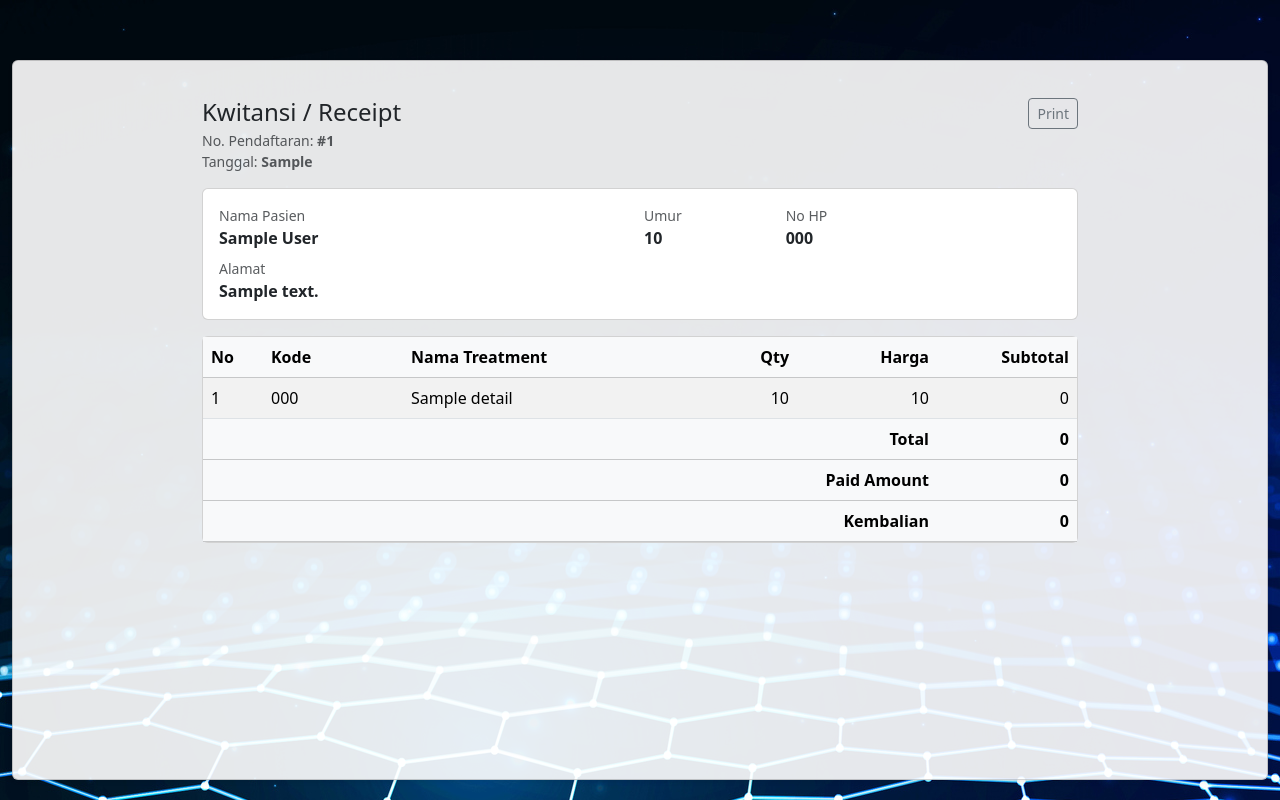
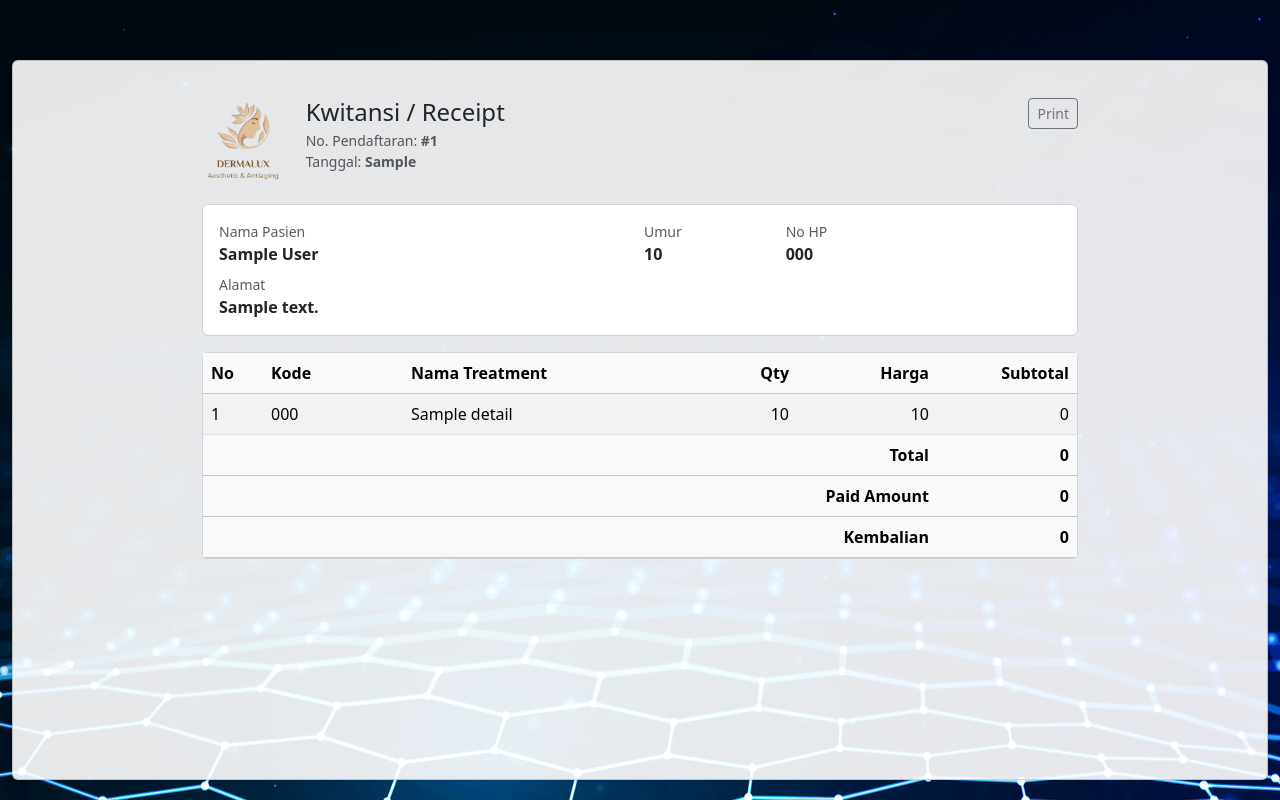
Before and after one commit to felimpascal/dermalux, a Flask app: template app/templates/pendaftaran/receipt_public.html in a window 1280 px wide. Run offline with Flask 3, Linux system fonts and the light colour scheme; the template is opened without the code that fills it: most values are stand-ins (such as "Sample title", 1, 10 or a date in 2020); some libraries are stand-ins or nearby versions.

Commit message:
update logo di kwitansi

```diff
--- a/app/templates/pendaftaran/receipt_public.html
+++ b/app/templates/pendaftaran/receipt_public.html
@@ -1,8 +1,24 @@
 {% extends "base/base_public.html" %}
 {% block content %}
+<style>
+@media print {
+  .no-print {
+    display: none !important;
+  }
+}
+</style>
+<div class="container py-4" style="max-width: 900px;">
+<div class="d-flex justify-content-between align-items-start mb-3">
 
-<div class="container py-4" style="max-width: 900px;">
-  <div class="d-flex justify-content-between align-items-start mb-3">
+  <div class="d-flex align-items-start">
+
+    <!-- LOGO -->
+    <div class="me-3">
+      <img src="{{ url_for('static', filename='images/logo.png') }}"
+           style="height:90px;">
+    </div>
+
+    <!-- JUDUL -->
     <div>
       <h4 class="mb-1">Kwitansi / Receipt</h4>
       <div class="text-muted small">
@@ -10,10 +26,16 @@
         Tanggal: <b>{{ header.tgl_pendaftaran }}</b>
       </div>
     </div>
-    <div class="text-end">
-      <button class="btn btn-outline-secondary btn-sm" onclick="window.print()">Print</button>
-    </div>
+
   </div>
+
+  <div class="text-end">
+    <button class="btn btn-outline-secondary btn-sm no-print" onclick="window.print()">
+      Print
+    </button>
+  </div>
+
+</div>
 
   <div class="card mb-3">
     <div class="card-body">
```
